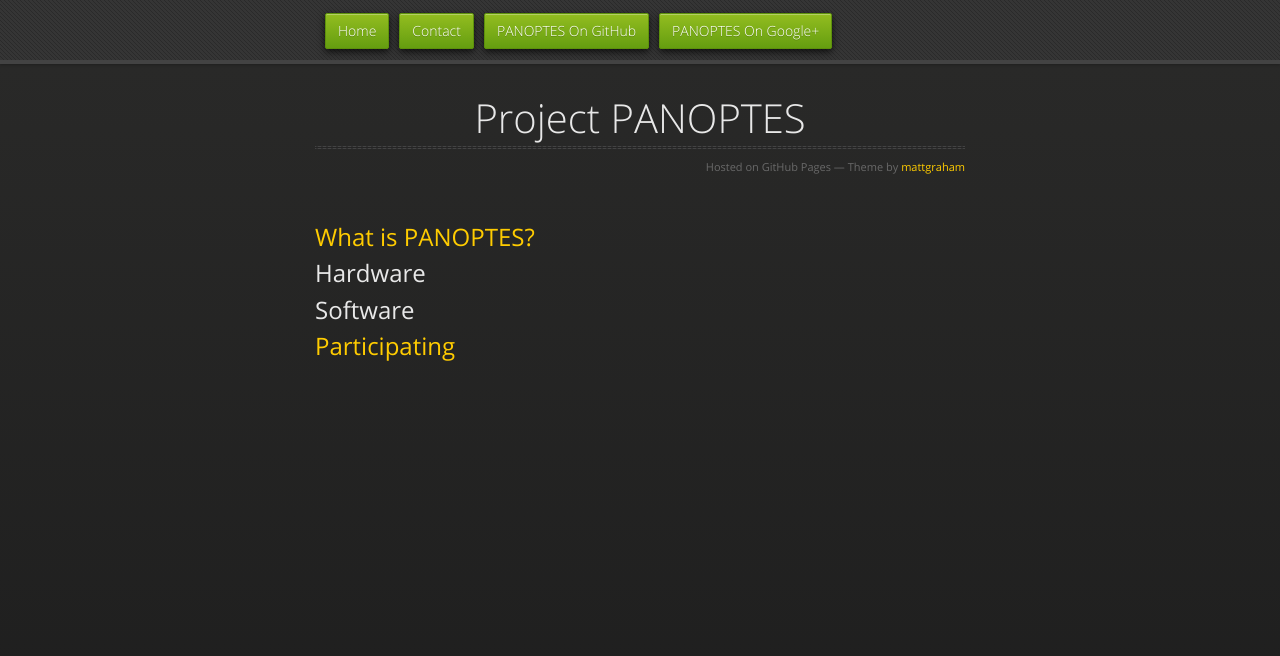
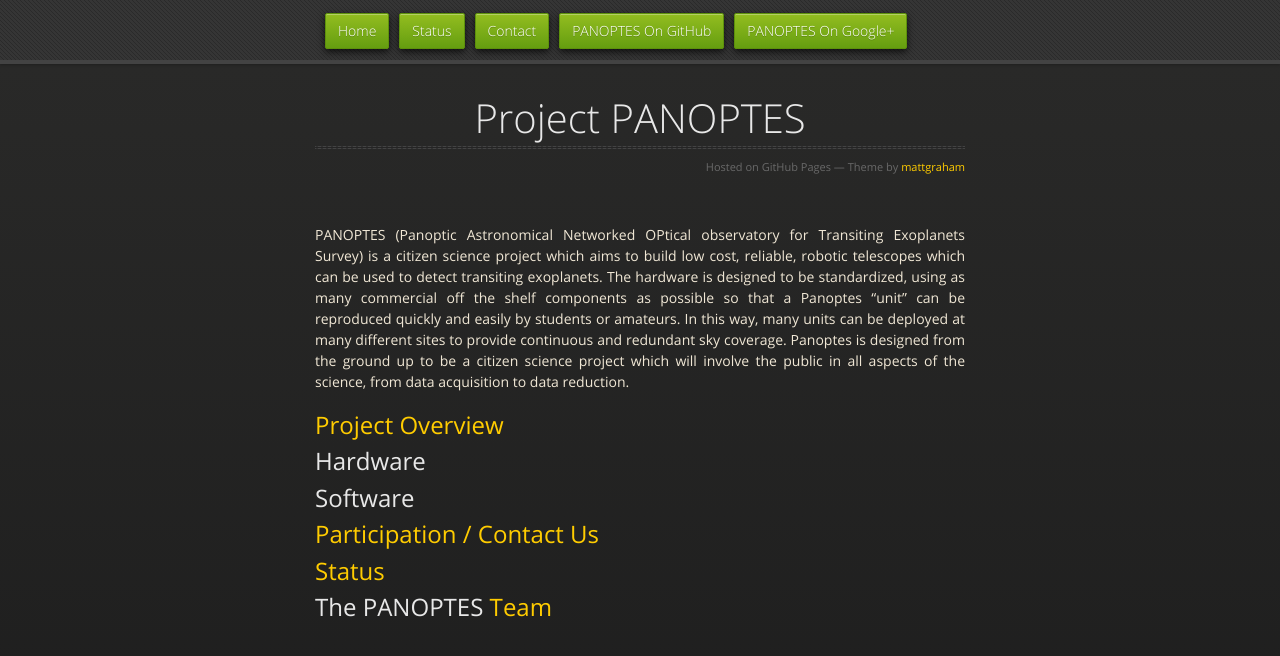
Before and after one commit to panoptes/panoptes.github.io, a Jekyll site: the page built from index.md, in a window 1280 px wide. Shown: the top 656 px of the page. Built offline with Jekyll 4.4.1, drawn with Linux system fonts in a browser that asks for light colours; nearby versions of some CDN libraries.

Commit message:
Added status and team pages.  Various updates to other content.

```diff
--- a/_layouts/default.html
+++ b/_layouts/default.html
@@ -21,6 +21,7 @@
       <div id="header">
         <nav>
           <li class="fork"><a href="index.html">Home</a></li>
+          <li class="fork"><a href="status.html">Status</a></li>
           <li class="fork"><a href="contact.html">Contact</a></li>
           <li class="fork"><a href="https://github.com/panoptes">PANOPTES On GitHub</a></li>
           <li class="fork"><a href="https://plus.google.com/u/0/100843641079682994747/about">PANOPTES On Google+</a></li>
--- a/index.md
+++ b/index.md
@@ -3,10 +3,16 @@
 layout: default
 ---
 
-## [What is PANOPTES?](what.html)
+PANOPTES (Panoptic Astronomical Networked OPtical observatory for Transiting Exoplanets Survey) is a citizen science project which aims to build low cost, reliable, robotic telescopes which can be used to detect transiting exoplanets.  The hardware is designed to be standardized, using as many commercial off the shelf components as possible so that a Panoptes "unit" can be reproduced quickly and easily by students or amateurs.  In this way, many units can be deployed at many different sites to provide continuous and redundant sky coverage.  Panoptes is designed from the ground up to be a citizen science project which will involve the public in all aspects of the science, from data acquisition to data reduction.
+
+## [Project Overview](what.html)
 
 ## Hardware
 
 ## Software
 
-## [Participating](contact.html)
+## [Participation / Contact Us](contact.html)
+
+## [Status](status.html)
+
+## The PANOPTES [Team](team.html)
```
Also changed, not shown: contact.md (+5 -1 lines), status.md (added, +16 -0 lines), team.md (added, +22 -0 lines), what.md (+3 -11 lines).
